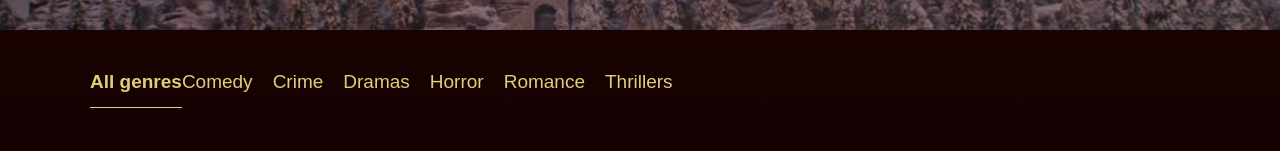
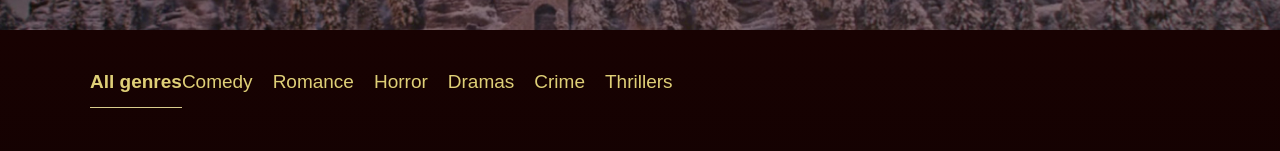
Before and after one commit to KuryakovDen/42634-what-to-watch-6, a React app: page / in a window 1280 px wide. Shown: the part 522-673 px from the top of the page. Built offline with nearby package versions, Linux system fonts and the light colour scheme.

Commit message:
refactor(genres-list): moving get genres functions to utils

```diff
--- a/src/components/genres-list/genres-list.jsx
+++ b/src/components/genres-list/genres-list.jsx
@@ -5,13 +5,9 @@ import {genresType, moviesType} from "../../validation";
 import {ActionCreator} from "../../store/action";
 import {DEFAULT_GENRE} from "../../const";
 import {movies} from "../../mocks/movies";
+import {getAllGenres} from "../../utils";
 
 const GenresList = ({activeGenre = DEFAULT_GENRE, setGenreAction = {}}) => {
-  const getAllGenres = (movieList) => {
-    const uniqueMovieGenres = Array.from(new Set(movieList.map((movie) => movie.genre))).sort();
-    return [DEFAULT_GENRE].concat(uniqueMovieGenres);
-  };
-
   const genres = getAllGenres(movies);
 
   const genreHandler = (evt, currentGenre) => {
--- a/src/utils.js
+++ b/src/utils.js
@@ -58,9 +58,14 @@ const filterMoviesOnGenre = (movies, genre) => {
   return genre === DEFAULT_GENRE ? movies : movies.filter((movie) => movie.genre === genre);
 };
 
+const getAllGenres = (movieList) => {
+  return [DEFAULT_GENRE, ...new Set(movieList.map((movie) => movie.genre))];
+};
+
 export {
   getRatingName,
   getMovieRuntime,
   convertReviewDate,
-  filterMoviesOnGenre
+  filterMoviesOnGenre,
+  getAllGenres
 };
```
